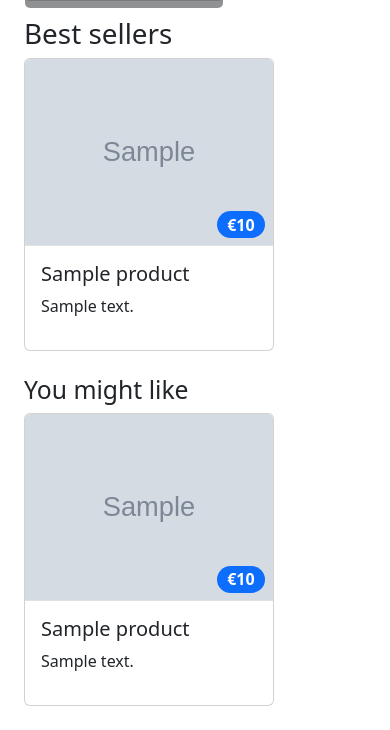
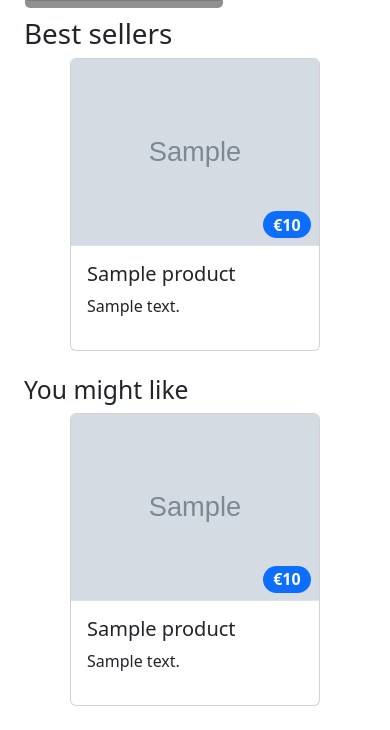
Before and after one commit to mochiSDK/UniDesk, a PHP site: page / in a window 390 px wide. Shown: the part 121-851 px from the top of the page. Run offline with PHP 8.4, Linux system fonts and the light colour scheme; the visitor is signed in with stand-in values (Sample User, id 1); tables that the repository leaves empty or names only in its code hold one stand-in row (values such as "Sample post"); grey boxes marked "Sample" are stand-in pictures; data that the repository does not hold is empty.

Commit message:
Improved mobile layout for home page

```diff
--- a/templates/home.php
+++ b/templates/home.php
@@ -39,7 +39,7 @@
             <?php endforeach; ?>
         </div>
         <h1>Best sellers</h1>
-        <div class="row row-cols-1 row-cols-sm-3 row-cols-md-4 row-cols-lg-5 g-4 mb-4">
+        <div class="row row-cols-auto row-cols-sm-3 row-cols-md-4 row-cols-lg-5 g-4 mb-4 justify-content-center">
             <?php foreach ($templateParams["bestSellers"] as $product): ?>
                 <div class="col">
                 <a href="product_page.php?ProductId=<?php echo $product["ProductId"]; ?>" class="card h-100 mb-3 text-decoration-none" style="max-width: 250px;">
@@ -56,7 +56,7 @@
             <?php endforeach; ?>
         </div>
         <h2>You might like</h2>
-        <div class="row row-cols-1 row-cols-sm-3 row-cols-md-4 row-cols-lg-5 g-4 mb-4">
+        <div class="row row-cols-auto row-cols-sm-3 row-cols-md-4 row-cols-lg-5 g-4 mb-4 justify-content-center">
             <?php foreach ($templateParams["randomProducts"] as $product): ?>
                 <div class="col">
                 <a href="product_page.php?ProductId=<?php echo $product["ProductId"]; ?>" class="card h-100 mb-3 text-decoration-none" style="max-width: 250px;">
```
